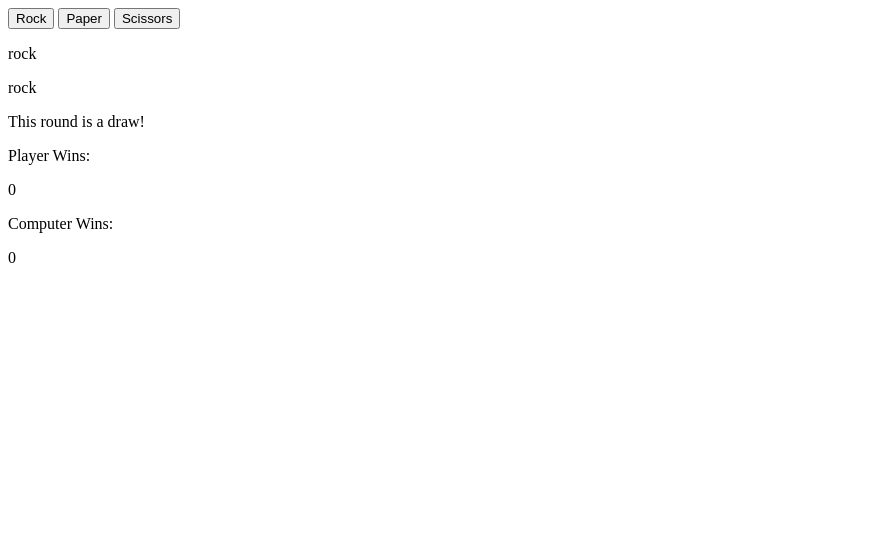
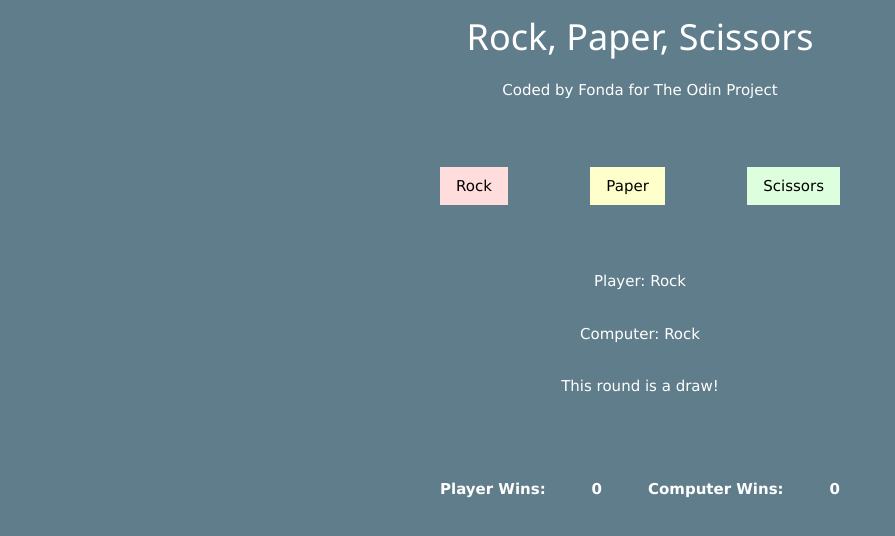
Before and after one commit to fondaTHEhonda/rockpaperscissors, a plain HTML site: page rpsupdate.html in a window 1280 px wide. Both pictures are taken after a click on the button "Rock". Shown: the whole page, without its empty margins (0-895 px from the left). Drawn offline with nearby package versions, Linux system fonts and the light colour scheme.

Commit message:
added css. finished projected

```diff
--- a/rps.js
+++ b/rps.js
@@ -1,7 +1,7 @@
             // Defining user choice by which button is clicked
-            const rock = document.getElementById('rock');
-            const paper = document.getElementById('paper');
-            const scissors = document.getElementById('scissors');
+            const rock = document.getElementById('Rock');
+            const paper = document.getElementById('Paper');
+            const scissors = document.getElementById('Scissors');
 
             //Scores
             let playerScore = 0;
@@ -29,11 +29,11 @@
                 let computerValue = Math.floor((Math.random() * 3) + 1);
                 let computerChoice;
                     if(computerValue === 1) {
-                        computerChoice = "rock";
+                        computerChoice = "Rock";
                 }   else if(computerValue === 2) {
-                        computerChoice = "paper";
+                        computerChoice = "Paper";
                 }   else if(computerValue === 3) {
-                        computerChoice = "scissors";
+                        computerChoice = "Scissors";
                 }   else {
                         computerChoice = "Something went wrong";
                 }
@@ -46,14 +46,14 @@
                     computerSelection = computerPlay();
 
                     if(
-                        (playerSelection === "rock" && computerSelection === "scissors") ||
-                        (playerSelection === "paper" && computerSelection === "rock") ||
-                        (playerSelection === "scissors" && computerSelection === "paper" &&
+                        (playerSelection === "Rock" && computerSelection === "Scissors") ||
+                        (playerSelection === "Paper" && computerSelection === "Rock") ||
+                        (playerSelection === "Scissors" && computerSelection === "Paper" &&
                         (playerScore < 5 || computerScore < 5))
                     ){
                             playerScore++;
-                            userChoice.innerText = playerSelection;
-                            compChoice.innerText = computerSelection;
+                            userChoice.innerText = "Player: " + playerSelection;
+                            compChoice.innerText = "Computer: " + computerSelection;
                             resultsDisplay.innerText = "You won this round!"
                             userScore.textContent = `${playerScore}`;
                             if(playerScore >=5) {
@@ -65,14 +65,14 @@
                                 scissors.removeEventListener('click', playRound);
                             }
                 } else if(
-                        (playerSelection === "rock" && computerSelection === "paper") ||
-                        (playerSelection === "paper" && computerSelection === "scissors") ||
-                        (playerSelection === "scissors" && computerSelection === "rock" &&
+                        (playerSelection === "Rock" && computerSelection === "Paper") ||
+                        (playerSelection === "Paper" && computerSelection === "Scissors") ||
+                        (playerSelection === "Scissors" && computerSelection === "Rock" &&
                         (playerScore < 5 || computerScore < 5))
                 ){
                             computerScore++;
-                            userChoice.innerText = playerSelection;
-                            compChoice.innerText = computerSelection;
+                            userChoice.innerText = "Player: " + playerSelection;
+                            compChoice.innerText = "Computer: " + computerSelection;
                             resultsDisplay.innerText = "You lost this round!"
                             compScore.textContent = `${computerScore}`;
                             if(computerScore >= 5) {
@@ -84,8 +84,8 @@
                                 scissors.removeEventListener('click', playRound);
                             }
                 } else {
-                    userChoice.innerText = playerSelection;
-                    compChoice.innerText = computerSelection;
+                    userChoice.innerText = "Player: " + playerSelection;
+                    compChoice.innerText = "Computer: " + computerSelection;
                     resultsDisplay.innerText = "This round is a draw!"
                 }
             }
--- a/rpsupdate.html
+++ b/rpsupdate.html
@@ -3,12 +3,17 @@
     <head>
         <title>Rock, Paper, Scissors</title>
         <link  rel="stylesheet" href='style.css'>
+        <link rel="stylesheet" href="https://www.w3schools.com/w3css/4/w3.css">
     </head>
-    <body>
+    <body class='w3-blue-grey'>
+        <div id="heading">
+        <h1 class="center">Rock, Paper, Scissors</h1>
+        <p class="center">Coded by Fonda for The Odin Project</p>
+        </div>
         <div id="button">
-            <button id='rock'>Rock</button>
-            <button id='paper'>Paper</button>
-            <button id='scissors'>Scissors</button>
+            <button class="padding-left-right w3-button w3-pale-red w3-hover-red" id='Rock'>Rock</button>
+            <button class="padding-left-right w3-button w3-pale-yellow w3-hover-yellow" id='Paper'>Paper</button>
+            <button class="padding-left-right w3-button w3-pale-green w3-hover-green" id='Scissors'>Scissors</button>
         </div>
         <div id="game">
             <p id= 'player'></p>
@@ -16,14 +21,14 @@
             <p id='results'></p>
         </div>
         <div id='score'>
-            <p>Player Wins: </p>
-            <p id="pScore">0</p>
-            <p>Computer Wins: </p>
-            <p id="cScore">0</p>
+            <p class="bold">Player Wins: </p>
+            <p class="bold" id="pScore">0</p>
+            <p class="bold">Computer Wins: </p>
+            <p class="bold" id="cScore">0</p>
         </div>
-        <div>
+        <div id="game-over">
             <h1 id="winner"></h1>
-            <button id="play-again"></button>
+            <button class="w3-button w3-dark-grey w3-hover-black" id="play-again"></button>
         </div>
         <script src='rps.js'></script>
         </body>
--- a/style.css
+++ b/style.css
@@ -1,3 +1,51 @@
 #play-again {
     display: none;
 }
+
+.center {
+    text-align: center;
+}
+
+#heading {
+    padding-bottom: 50px;
+}
+
+#button {
+    width: 400px;
+    margin: auto;
+    display: flex;
+    flex-direction: row;
+    justify-content: space-between;
+    padding-bottom: 50px;
+}
+
+#game{
+    width: 400px;
+    margin: auto;
+    display: flex;
+    flex-direction: column;
+    align-items: center;
+    padding-bottom: 50px;
+}
+
+#score {
+    width: 400px;
+    margin: auto;
+    display: flex;
+    flex-direction: row;
+    justify-content: space-between;
+    padding-bottom: 25px;
+}
+
+#game-over {
+    width: 400px;
+    margin: auto;
+    display: flex;
+    flex-direction: column;
+    align-items: center;
+}
+
+.bold {
+    font-weight: bold;
+
+}
```
